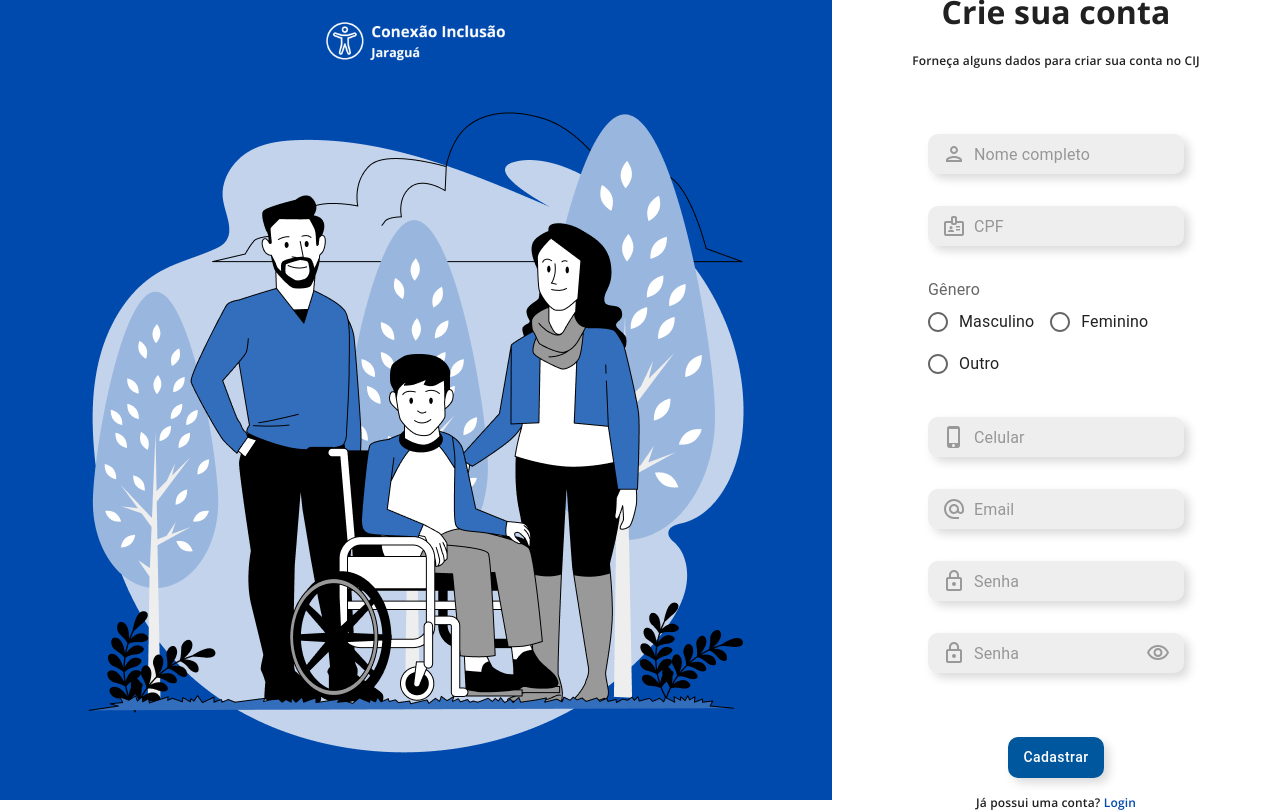
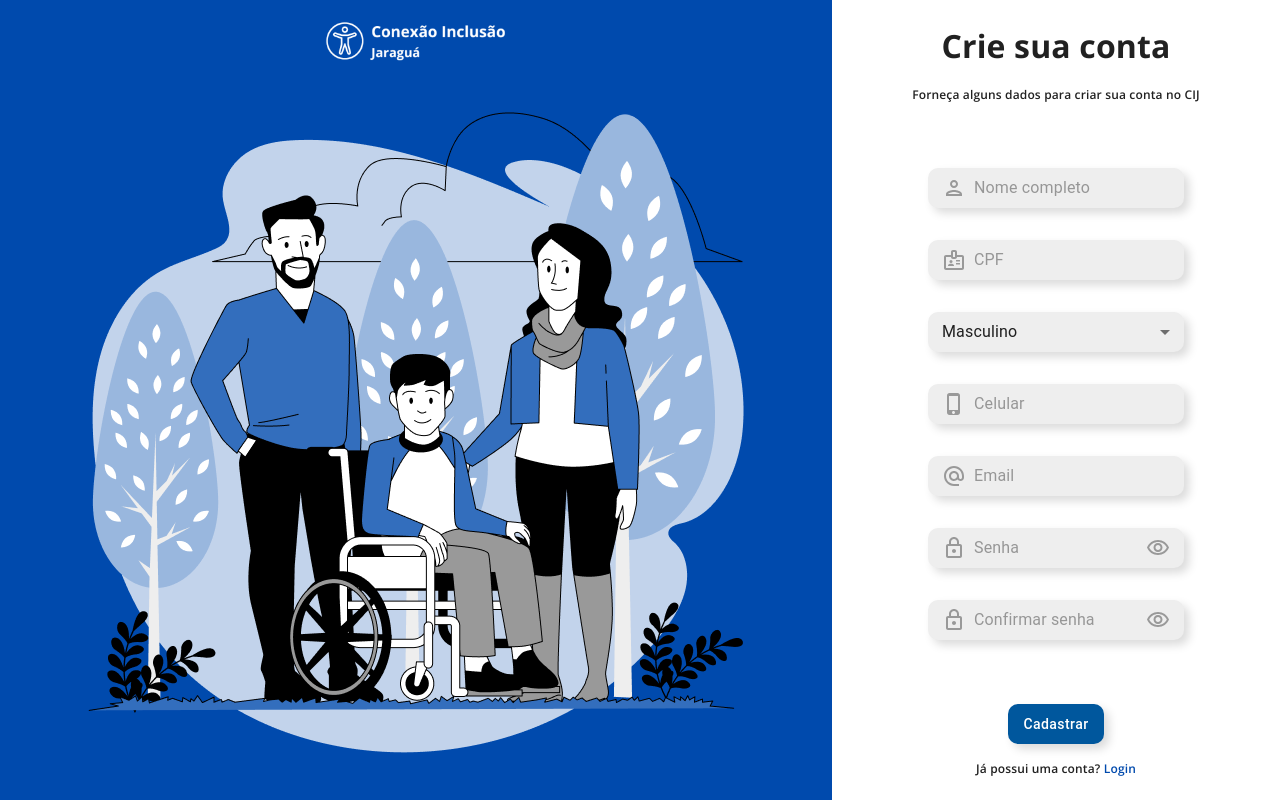
Before and after one commit to CIJ-Conexao-Inclusao/cij-web, a React (Vite) app: page /signup in a window 1280 px wide. Built offline with nearby package versions, Linux system fonts and the light colour scheme.

Commit message:
refactor: arrumando o cadastro

```diff
--- a/src/pages/Signup/Signup.styled.tsx
+++ b/src/pages/Signup/Signup.styled.tsx
@@ -1,4 +1,4 @@
-import { Box, TextField, Button } from "@mui/material";
+import { Box, TextField, Button, Select } from "@mui/material";
 import styled from "@emotion/styled";
 
 export const BoxRightColumn = styled(Box)({
@@ -87,3 +87,12 @@ export const BoxRadios = styled(Box)({
     marginBottom: "2rem",
     width: "20vw"
 });
+
+export const Selects = styled(Select<string>)({
+    backgroundColor: "#EEEEEE",
+    borderRadius: "10px",
+    boxShadow: "5px 5px 10px 0 #00000025",
+    "& fieldset": { border: "none" },
+    marginBottom: "2rem",
+    width: "20vw"
+});
--- a/src/pages/Signup/Signup.tsx
+++ b/src/pages/Signup/Signup.tsx
@@ -5,8 +5,8 @@ import { useState } from "react";
 
 // import { ILogin } from "../../interfaces";
 
-import { Box, FormLabel, RadioGroup, FormControlLabel, Radio } from '@mui/material';
-import { BoxRightColumn, BoxLeftColumn, BoxLogoImage, BoxBackgroundImage, BoxTitle, BoxInputs, Inputs, BoxButtons, PrimaryButton, BoxRadios} from "./Signup.styled";
+import { Box, MenuItem, SelectChangeEvent } from '@mui/material';
+import { BoxRightColumn, BoxLeftColumn, BoxLogoImage, BoxBackgroundImage, BoxTitle, BoxInputs, Inputs, BoxButtons, PrimaryButton, Selects } from "./Signup.styled";
 
 import InputAdornment from '@mui/material/InputAdornment';
 
@@ -26,12 +26,25 @@ import signUpBackground from "./assets/sign-up-background.png";
 const SignUp = () => {
   const [tipoSenha, setTipoSenha] = useState("password");
   const [tipoConfirmarSenha, setTipoConfirmarSenha] = useState("password");
+  const [genero, setGenero] = useState('male');
+
+  const handleChange = (event: SelectChangeEvent) => {
+    setGenero(event.target.value);
+  };
 
   function mostrarSenha() {
     if (tipoSenha == "text") {
       setTipoSenha("password");
     } else {
       setTipoSenha("text");
+    }
+  }
+
+  function mostrarConfirmarSenha() {
+    if (tipoSenha == "text") {
+      setTipoConfirmarSenha("password");
+    } else {
+      setTipoConfirmarSenha("text");
     }
   }
 
@@ -69,14 +82,18 @@ const SignUp = () => {
               )
             }}
           />
-          <BoxRadios>
-            <FormLabel id="demo-radio-buttons-group-label">Gênero</FormLabel>
-            <RadioGroup row aria-labelledby="demo-radio-buttons-group-label" name="radio-buttons-group">
-              <FormControlLabel value="masculino" control={<Radio />} label="Masculino" />
-              <FormControlLabel value="feminino" control={<Radio />} label="Feminino" />
-              <FormControlLabel value="outro" control={<Radio />} label="Outro" />
-            </RadioGroup>
-          </BoxRadios>
+          <Selects
+            labelId="demo-simple-select-label"
+            id="demo-simple-select"
+            value={genero}
+            label="Gênero"
+            onChange={handleChange}
+            size="small"
+          >
+            <MenuItem value={"male"}>Masculino</MenuItem>
+            <MenuItem value={"female"}>Feminino</MenuItem>
+            <MenuItem value={"other"}>Outro</MenuItem>
+          </Selects>
             <Inputs variant="outlined" placeholder="Celular" name="celular" size="small" required
               InputProps={{
                 startAdornment: (
@@ -95,15 +112,6 @@ const SignUp = () => {
                 )
               }}
             />
-          <Inputs variant="outlined" placeholder="Senha" name="senha" size="small" required
-            InputProps={{
-              startAdornment: (
-                <InputAdornment position="start">
-                  <LockOutlinedIcon sx={{ color: "#999" }} />
-                </InputAdornment>
-              )
-            }}
-          />
             <Inputs variant="outlined" placeholder="Senha" name="senha" type={tipoSenha} size="small" required
               InputProps={{
                 startAdornment: (
@@ -114,6 +122,19 @@ const SignUp = () => {
                 endAdornment: (
                   tipoSenha == "text" ? <VisibilityOffOutlinedIcon onClick={mostrarSenha} sx={{ color: "#999", cursor: "pointer" }} />
                     : <VisibilityOutlinedIcon onClick={mostrarSenha} sx={{ color: "#999", cursor: "pointer" }} />
+                )
+              }}
+            />
+            <Inputs variant="outlined" placeholder="Confirmar senha" name="confirmar-senha" type={tipoSenha} size="small" required
+              InputProps={{
+                startAdornment: (
+                  <InputAdornment position="start">
+                    <LockOutlinedIcon sx={{ color: "#999" }} />
+                  </InputAdornment>
+                ),
+                endAdornment: (
+                  tipoConfirmarSenha == "text" ? <VisibilityOffOutlinedIcon onClick={mostrarSenha} sx={{ color: "#999", cursor: "pointer" }} />
+                    : <VisibilityOutlinedIcon onClick={mostrarConfirmarSenha} sx={{ color: "#999", cursor: "pointer" }} />
                 )
               }}
             />
```
Lines whose indentation alone changed are shown as unchanged.
